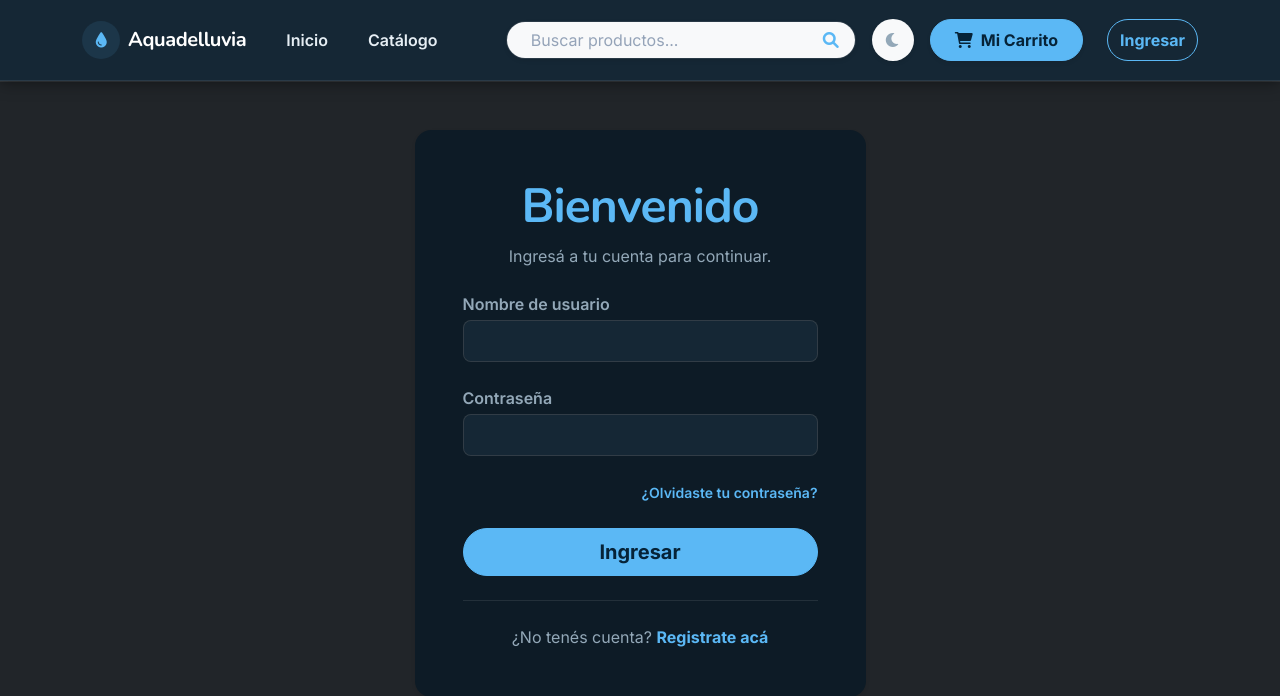
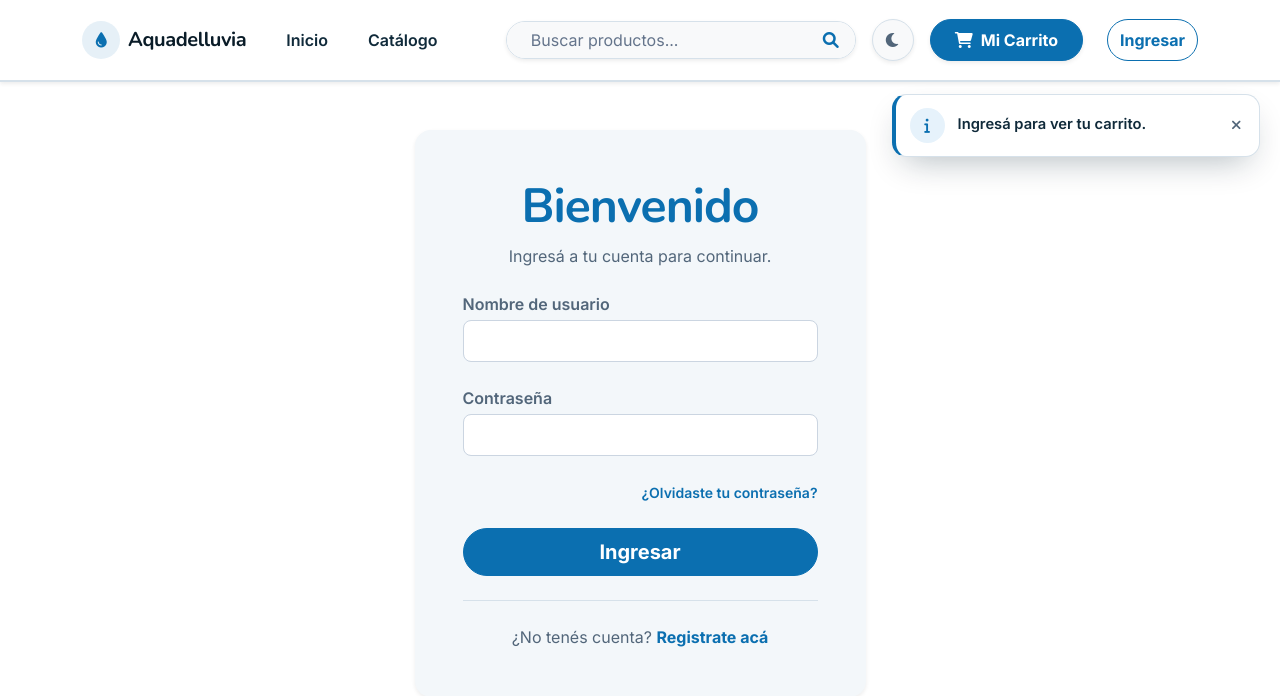
Before and after one commit to fiorellaailenfioravanti-eng/distribuidora-3.0, a Django app: page /auth/ingresar/?next=/carrito/ in a window 1280 px wide. Shown: the top 696 px of the page. Run offline with Django 5.2, Linux system fonts and the light colour scheme; some libraries are stand-ins or nearby versions.

Commit message:
fix(ui): avisos apilados, popups rediseñados, tema claro sin destello y login del personal
- Cada mensaje es su propio aviso (ícono, color, cierre y barra de tiempo)
  debajo del encabezado; sin la franja gris de fondo de SweetAlert
- Ventanas de error/advertencia/confirmación con ícono propio y botón
  'Sí, eliminar' en rojo para borrados
- Tema claro por defecto; el oscuro elegido se aplica en el <head> antes
  de dibujar (sin destello). btn-light oscuro también en la tienda
- Login: el aviso del carrito sólo al mostrar el formulario; el personal
  no es enviado a páginas de clientes (carrito, checkout)

Co-Authored-By: Claude Opus 5.5 <noreply@anthropic.com>

```diff
--- a/apps/autenticacion/views.py
+++ b/apps/autenticacion/views.py
@@ -7,6 +7,10 @@ from django.utils.http import url_has_allowed_host_and_scheme
 from apps.permisos.roles import es_personal_interno
 from apps.permisos.views import destino_personal
 from .forms import RegistroUsuarioForm, IngresarUsuarioForm
+
+
+# Páginas de la tienda que sólo usan los clientes.
+_SOLO_CLIENTES = ('/carrito', '/pedidos/checkout', '/pedidos/confirmar', '/pedidos/mis-pedidos', '/clientes/mi-perfil')
 
 
 def _ya_ingresado(request):
@@ -38,7 +42,7 @@ def ingresar_usuario(request):
     if (ya := _ya_ingresado(request)) is not None:
         return ya
     next_url = request.GET.get('next')
-    if next_url and 'carrito' in next_url:
+    if request.method == 'GET' and next_url and 'carrito' in next_url:
         messages.info(request, "Ingresá para ver tu carrito.")
     if request.method == 'POST':
         form = IngresarUsuarioForm(request.POST)
@@ -50,6 +54,8 @@ def ingresar_usuario(request):
                 login(request, user)
                 messages.success(request, 'Ingreso exitoso.')
                 destino = request.POST.get('next') or next_url
+                if destino and es_personal_interno(user) and destino.startswith(_SOLO_CLIENTES):
+                    destino = None  # el personal no compra: va a su panel
                 if destino and url_has_allowed_host_and_scheme(
                     destino, allowed_hosts={request.get_host()}, require_https=request.is_secure()
                 ):
--- a/static/js/main.js
+++ b/static/js/main.js
@@ -1,13 +1,10 @@
-//funcion para cambiar el tema de bootstrap segun la preferencia del usuario
+// Botón de tema claro/oscuro: guarda la elección del usuario.
 document.addEventListener("DOMContentLoaded", function () {
     const btns = document.querySelectorAll(".toggle-theme-btn");
     const html = document.documentElement;
 
-    // Recuperar el tema guardado en localStorage al cargar la página
-    const savedTheme = localStorage.getItem("theme");
-    if (savedTheme) {
-        html.setAttribute("data-bs-theme", savedTheme);
-    }
+    // El tema guardado ya lo aplica un script en el <head> de las plantillas base
+    // (antes de dibujar la página, para que no destelle).
 
     btns.forEach(btn => {
         btn.addEventListener("click", function () {
--- a/static/js/popups.js
+++ b/static/js/popups.js
@@ -20,28 +20,85 @@
     const ICONOS = { success: 'success', error: 'error', warning: 'warning', info: 'info', debug: 'info' };
     const TITULOS = { success: 'Listo', error: 'Hubo un problema', warning: 'Atención', info: 'Información' };
 
-    const popup = Swal.mixin({
-        customClass: {
-            popup: 'aq-popup',
-            confirmButton: 'btn btn-primary rounded-pill px-4 mx-1',
-            cancelButton: 'btn btn-light rounded-pill px-4 mx-1',
-        },
-        buttonsStyling: false,
-        confirmButtonText: 'Entendido',
-    });
+    // Íconos propios (Font Awesome) en lugar de los dibujos animados de SweetAlert.
+    const ICONO_FA = {
+        success: 'fa-check', error: 'fa-xmark', warning: 'fa-exclamation',
+        info: 'fa-info', question: 'fa-question',
+    };
+    const iconoHtml = (tipo) => '<i class="fa-solid ' + (ICONO_FA[tipo] || ICONO_FA.info) + '"></i>';
 
-    const aviso = Swal.mixin({
-        toast: true,
-        position: 'top-end',
-        showConfirmButton: false,
-        timer: 4500,
-        timerProgressBar: true,
-        customClass: { popup: 'aq-popup aq-toast' },
-        didOpen: (t) => {
-            t.addEventListener('mouseenter', Swal.stopTimer);
-            t.addEventListener('mouseleave', Swal.resumeTimer);
-        },
-    });
+    /** Ventana modal (errores, advertencias, confirmaciones). */
+    function ventana(opciones) {
+        const tipo = opciones.icon || 'info';
+        const peligro = opciones.peligro;
+        delete opciones.peligro;
+        return Swal.fire(Object.assign({
+            iconHtml: iconoHtml(tipo),
+            buttonsStyling: false,
+            confirmButtonText: 'Entendido',
+            showClass: { popup: 'aq-entrar' },
+            hideClass: { popup: 'aq-salir' },
+            customClass: {
+                popup: 'aq-popup aq-tipo-' + tipo,
+                icon: 'aq-icono',
+                confirmButton: 'btn ' + (peligro ? 'btn-danger' : 'btn-primary') + ' rounded-pill px-4 mx-1',
+                cancelButton: 'btn btn-light rounded-pill px-4 mx-1',
+                actions: 'aq-acciones',
+            },
+        }, opciones));
+    }
+
+    // Los avisos salen justo debajo del encabezado visible (su alto cambia con el ancho de pantalla).
+    function actualizarTope() {
+        const encabezado = document.querySelector('header, .top-header, nav.navbar');
+        const borde = encabezado ? encabezado.getBoundingClientRect().bottom : 0;
+        document.documentElement.style.setProperty('--aq-tope', Math.max(12, Math.round(borde) + 12) + 'px');
+    }
+    window.addEventListener('scroll', actualizarTope, { passive: true });
+    window.addEventListener('resize', actualizarTope);
+
+    /**
+     * Aviso flotante (éxito, información): cada mensaje es su propia tarjeta,
+     * apiladas debajo del encabezado. Se cierra sola (pausa al pasar el mouse)
+     * o con la X. No usa SweetAlert: así varios avisos conviven sin taparse.
+     */
+    const DURACION_AVISO = 5000;
+    function contenedorAvisos() {
+        let c = document.getElementById('aq-avisos');
+        if (!c) {
+            c = document.createElement('div');
+            c.id = 'aq-avisos';
+            c.setAttribute('aria-live', 'polite');
+            document.body.appendChild(c);
+        }
+        return c;
+    }
+    function cerrarAviso(aviso) {
+        if (aviso.dataset.cerrando) return;
+        aviso.dataset.cerrando = '1';
+        aviso.classList.add('aq-aviso--saliendo');
+        setTimeout(() => aviso.remove(), 200);
+    }
+    function avisar(opciones) {
+        const tipo = opciones.icon || 'info';
+        actualizarTope();
+        const aviso = document.createElement('div');
+        aviso.className = 'aq-aviso aq-tipo-' + tipo;
+        aviso.setAttribute('role', tipo === 'error' ? 'alert' : 'status');
+        aviso.innerHTML =
+            '<span class="aq-aviso-icono">' + iconoHtml(tipo) + '</span>' +
+            '<div class="aq-aviso-texto">' + (opciones.html || escapar(opciones.title || '')) + '</div>' +
+            '<button type="button" class="aq-aviso-cerrar" aria-label="Cerrar"><i class="fa-solid fa-xmark"></i></button>' +
+            '<span class="aq-aviso-barra" style="animation-duration:' + DURACION_AVISO + 'ms"></span>';
+        aviso.querySelector('.aq-aviso-cerrar').addEventListener('click', () => cerrarAviso(aviso));
+        aviso.querySelector('.aq-aviso-barra').addEventListener('animationend', () => cerrarAviso(aviso));
+        const contenedor = contenedorAvisos();
+        contenedor.appendChild(aviso);
+        // Como máximo 4 a la vez: el más viejo se va.
+        const avisos = contenedor.querySelectorAll('.aq-aviso:not(.aq-aviso--saliendo)');
+        if (avisos.length > 4) cerrarAviso(avisos[0]);
+        return Promise.resolve();
+    }
 
     function escapar(texto) {
         const div = document.createElement('div');
@@ -55,10 +112,10 @@
 
     // Exponer para usar desde otros scripts: AqPopup.exito('...'), AqPopup.error('...').
     window.AqPopup = {
-        exito: (texto) => aviso.fire({ icon: 'success', title: texto }),
-        info: (texto) => aviso.fire({ icon: 'info', title: texto }),
-        advertencia: (texto) => popup.fire({ icon: 'warning', title: TITULOS.warning, text: texto }),
-        error: (texto) => popup.fire({ icon: 'error', title: TITULOS.error, text: texto }),
+        exito: (texto) => avisar({ icon: 'success', title: texto }),
+        info: (texto) => avisar({ icon: 'info', title: texto }),
+        advertencia: (texto) => ventana({ icon: 'warning', title: TITULOS.warning, text: texto }),
+        error: (texto) => ventana({ icon: 'error', title: TITULOS.error, text: texto }),
     };
 
     // ── 1. Mensajes de Django ──────────────────────────────────────────
@@ -69,11 +126,8 @@
     }
 
     function mostrarAvisos(leves) {
-        if (!leves.length) return;
-        const nivel = leves.some((m) => /success/.test(m.nivel)) ? 'success' : 'info';
-        const textos = leves.map((m) => escapar(m.texto));
-        aviso.fire({ icon: ICONOS[nivel], title: textos.length > 1 ? '' : textos[0],
-                     html: textos.length > 1 ? listaHtml(textos) : undefined });
+        // Uno por mensaje, cada uno con su tipo, con un pequeño escalonado.
+        leves.forEach((m, i) => setTimeout(() => avisar({ icon: ICONOS[m.nivel] || 'info', title: m.texto }), i * 120));
     }
 
     /* Un solo popup para los mensajes graves y los errores de campo;
@@ -89,7 +143,7 @@
 
         const nivel = errores.length || graves.some((m) => /error/.test(m.nivel)) ? 'error' : 'warning';
         const items = graves.map((m) => escapar(m.texto)).concat(errores);
-        popup.fire({
+        ventana({
             icon: ICONOS[nivel],
             title: errores.length ? 'Revisá los datos ingresados' : TITULOS[nivel],
             html: items.length > 1 ? listaHtml(items) : items[0],
@@ -171,7 +225,7 @@
                 items.push('<strong>' + escapar(etiquetaDe(campo)) + ':</strong> ' + escapar(mensajeDe(campo)));
             }
         });
-        popup.fire({ icon: 'error', title: 'Faltan datos o hay campos inválidos', html: listaHtml(items) })
+        ventana({ icon: 'error', title: 'Faltan datos o hay campos inválidos', html: listaHtml(items) })
             .then(() => { const p = form.querySelector('.is-invalid'); if (p) p.focus(); });
     }
 
@@ -223,18 +277,14 @@
 
     // ── 4. Confirmaciones ──────────────────────────────────────────────
     function confirmar(mensaje, peligro) {
-        return popup.fire({
+        return ventana({
             icon: peligro ? 'warning' : 'question',
+            peligro: peligro,
             title: mensaje,
             showCancelButton: true,
-            confirmButtonText: 'Sí, continuar',
+            confirmButtonText: peligro ? 'Sí, eliminar' : 'Sí, continuar',
             cancelButtonText: 'Cancelar',
             reverseButtons: true,
-            customClass: {
-                popup: 'aq-popup',
-                confirmButton: 'btn ' + (peligro ? 'btn-danger' : 'btn-primary') + ' rounded-pill px-4 mx-1',
-                cancelButton: 'btn btn-light rounded-pill px-4 mx-1',
-            },
         }).then((r) => r.isConfirmed);
     }
 
--- a/static/style/paleta.css
+++ b/static/style/paleta.css
@@ -201,29 +201,138 @@
     color: var(--aq-sobre-primario) !important;
 }
 
-/* ── Popups (SweetAlert2) ── */
+/* ── Popups (SweetAlert2) ──
+   Color de cada tipo en --aq-tipo / --aq-tipo-suave; el resto del diseño es común. */
+.aq-tipo-success  { --aq-tipo: var(--aq-exito);       --aq-tipo-suave: var(--bs-success-bg-subtle); }
+.aq-tipo-error    { --aq-tipo: var(--aq-peligro);     --aq-tipo-suave: var(--bs-danger-bg-subtle); }
+.aq-tipo-warning  { --aq-tipo: var(--aq-otono);       --aq-tipo-suave: var(--bs-warning-bg-subtle); }
+.aq-tipo-info,
+.aq-tipo-question { --aq-tipo: var(--aq-agua);        --aq-tipo-suave: var(--aq-agua-suave); }
+
 .aq-popup {
     background: var(--bg-surface) !important;
     color: var(--text-main) !important;
     border: 1px solid var(--aq-borde);
-    border-radius: 1rem !important;
+    border-radius: 1.25rem !important;
+    box-shadow: 0 24px 60px -12px rgba(6, 30, 48, 0.35);
     font-family: var(--font-body, 'Inter', sans-serif);
+    padding: 1.75rem 1.5rem 1.5rem !important;
 }
-.aq-popup .swal2-title { color: var(--text-main); font-family: var(--font-heading, 'Nunito', sans-serif); font-size: 1.35rem; }
-.aq-popup .swal2-html-container { color: var(--text-muted); font-size: 0.98rem; }
-.aq-popup.aq-toast .swal2-title { font-size: 0.95rem; font-weight: 600; color: var(--text-main); }
-.aq-popup .swal2-timer-progress-bar { background: var(--aq-agua); }
-.aq-popup-lista { text-align: left; margin: 0.5rem 0 0; padding-left: 1.1rem; }
-.aq-popup-lista li { margin-bottom: 0.35rem; }
+.aq-popup .swal2-title {
+    color: var(--text-main);
+    font-family: var(--font-heading, 'Nunito', sans-serif);
+    font-size: 1.3rem;
+    font-weight: 800;
+    padding: 0.25rem 0.5rem 0;
+}
+.aq-popup .swal2-html-container { color: var(--text-muted); font-size: 0.95rem; margin: 0.6rem 0.5rem 0; }
+.aq-popup .aq-acciones { margin-top: 1.4rem; gap: 0.25rem; }
+
+/* Ícono: círculo suave con el color del tipo (sin animaciones de SweetAlert). */
+.aq-popup .swal2-icon.aq-icono {
+    width: 3.75rem; height: 3.75rem;
+    margin: 0.25rem auto 0.75rem;
+    border: 0 !important;
+    border-radius: 50%;
+    background: var(--aq-tipo-suave);
+    color: var(--aq-tipo) !important;
+    box-shadow: 0 0 0 8px color-mix(in srgb, var(--aq-tipo-suave) 45%, transparent);
+}
+.aq-popup .swal2-icon.aq-icono .swal2-icon-content { font-size: 1.6rem; }
+
+/* Lista de errores de campos */
+.aq-popup-lista {
+    text-align: left; list-style: none;
+    margin: 0.5rem 0 0; padding: 0.75rem 1rem;
+    background: var(--bg-surface-2); border-radius: 0.75rem;
+}
+.aq-popup-lista li { padding: 0.3rem 0 0.3rem 1.1rem; position: relative; }
+.aq-popup-lista li::before {
+    content: ''; position: absolute; left: 0; top: 0.75rem;
+    width: 6px; height: 6px; border-radius: 50%; background: var(--aq-tipo, var(--aq-peligro));
+}
 .aq-popup-lista strong { color: var(--text-main); }
-.swal2-icon.swal2-success { border-color: var(--aq-exito) !important; color: var(--aq-exito) !important; }
-.swal2-icon.swal2-success [class^='swal2-success-line'] { background-color: var(--aq-exito) !important; }
-.swal2-icon.swal2-success .swal2-success-ring { border-color: rgba(var(--bs-success-rgb), 0.3) !important; }
-.swal2-icon.swal2-error { border-color: var(--aq-peligro) !important; }
-.swal2-icon.swal2-error [class^='swal2-x-mark-line'] { background-color: var(--aq-peligro) !important; }
-.swal2-icon.swal2-warning { border-color: var(--aq-otono) !important; color: var(--aq-otono) !important; }
-.swal2-icon.swal2-info, .swal2-icon.swal2-question { border-color: var(--aq-agua) !important; color: var(--aq-agua) !important; }
-.swal2-container.swal2-backdrop-show { background: rgba(6, 20, 30, 0.55) !important; }
+
+/* Fondo detrás de las ventanas (nunca detrás de los avisos) */
+.swal2-container.swal2-backdrop-show {
+    background: rgba(6, 20, 30, 0.45) !important;
+    backdrop-filter: blur(2px);
+}
+
+/* Avisos flotantes apilados (éxito / información) */
+#aq-avisos {
+    position: fixed;
+    top: var(--aq-tope, 5.5rem);
+    right: 1.25rem;
+    z-index: 1090;
+    display: flex;
+    flex-direction: column;
+    gap: 0.6rem;
+    width: min(23rem, calc(100vw - 1.5rem));
+    pointer-events: none;
+}
+.aq-aviso {
+    pointer-events: auto;
+    position: relative;
+    overflow: hidden;
+    display: flex;
+    align-items: center;
+    gap: 0.8rem;
+    padding: 0.8rem 2.6rem 0.8rem 0.85rem;
+    background: var(--bg-surface);
+    color: var(--text-main);
+    border: 1px solid var(--aq-borde);
+    border-left: 4px solid var(--aq-tipo);
+    border-radius: 0.9rem;
+    box-shadow: 0 14px 34px -12px rgba(6, 30, 48, 0.32);
+    font-family: var(--font-body, 'Inter', sans-serif);
+    animation: aqAvisoEntrar 0.25s ease-out;
+}
+.aq-aviso--saliendo { animation: aqAvisoSalir 0.2s ease-in forwards; }
+.aq-aviso-icono {
+    flex: 0 0 2.2rem;
+    width: 2.2rem; height: 2.2rem;
+    display: inline-flex; align-items: center; justify-content: center;
+    border-radius: 50%;
+    background: var(--aq-tipo-suave);
+    color: var(--aq-tipo);
+    font-size: 0.95rem;
+}
+.aq-aviso-texto { font-size: 0.92rem; font-weight: 600; line-height: 1.35; }
+.aq-aviso-cerrar {
+    position: absolute; top: 50%; right: 0.55rem; transform: translateY(-50%);
+    width: 1.75rem; height: 1.75rem;
+    border: 0; border-radius: 50%;
+    background: transparent; color: var(--text-muted);
+    font-size: 0.85rem; line-height: 1;
+}
+.aq-aviso-cerrar:hover { background: var(--bg-surface-2); color: var(--text-main); }
+.aq-aviso-barra {
+    position: absolute; left: 0; bottom: 0; height: 3px; width: 100%;
+    background: var(--aq-tipo); opacity: 0.45;
+    transform-origin: left;
+    animation: aqAvisoTiempo linear forwards;
+}
+.aq-aviso:hover .aq-aviso-barra { animation-play-state: paused; }
+
+@keyframes aqAvisoEntrar { from { opacity: 0; transform: translateX(24px); } to { opacity: 1; transform: none; } }
+@keyframes aqAvisoSalir { to { opacity: 0; transform: translateX(24px); } }
+@keyframes aqAvisoTiempo { from { transform: scaleX(1); } to { transform: scaleX(0); } }
+@media (prefers-reduced-motion: reduce) {
+    .aq-aviso, .aq-aviso--saliendo { animation: none; }
+}
+@media (max-width: 575.98px) {
+    #aq-avisos { right: 0.75rem; left: 0.75rem; width: auto; }
+}
+
+/* Animaciones suaves */
+@keyframes aqEntrar { from { opacity: 0; transform: translateY(8px) scale(0.97); } to { opacity: 1; transform: none; } }
+@keyframes aqSalir  { to { opacity: 0; transform: scale(0.97); } }
+.aq-entrar { animation: aqEntrar 0.22s ease-out; }
+.aq-salir { animation: aqSalir 0.15s ease-in forwards; }
+@media (prefers-reduced-motion: reduce) {
+    .aq-entrar, .aq-salir { animation: none; }
+}
 
 /* ── Ícono circular de pantallas simples (recuperar contraseña, etc.) ── */
 .icono-circulo {
@@ -244,3 +353,15 @@
     --bs-table-border-color: var(--aq-borde);
 }
 .table { --bs-table-bg: transparent; --bs-table-hover-bg: var(--aq-agua-suave); }
+
+/* ── Botón claro en modo oscuro (tienda y panel) ── */
+[data-bs-theme="dark"] .btn-light {
+    --bs-btn-bg: rgba(255, 255, 255, 0.08);
+    --bs-btn-border-color: transparent;
+    --bs-btn-color: var(--text-main);
+    --bs-btn-hover-bg: rgba(255, 255, 255, 0.14);
+    --bs-btn-hover-border-color: transparent;
+    --bs-btn-hover-color: #FFFFFF;
+    --bs-btn-active-bg: rgba(255, 255, 255, 0.18);
+    --bs-btn-active-color: #FFFFFF;
+}
--- a/templates/base_tienda.html
+++ b/templates/base_tienda.html
@@ -1,7 +1,12 @@
 {% load static %}
 <!DOCTYPE html>
-<html lang="es" data-bs-theme="dark">
+<html lang="es" data-bs-theme="light">
 <head>
+    <script>
+        /* Tema antes de dibujar la página (evita el destello): claro por defecto,
+           oscuro sólo si el usuario lo eligió con el botón de la luna. */
+        try { if (localStorage.getItem('theme') === 'dark') document.documentElement.setAttribute('data-bs-theme', 'dark'); } catch (e) {}
+    </script>
     <meta charset="UTF-8">
     <meta name="viewport" content="width=device-width, initial-scale=1.0">
     <link href="https://cdn.jsdelivr.net/npm/bootstrap@5.3.8/dist/css/bootstrap.min.css" rel="stylesheet" integrity="sha384-sRIl4kxILFvY47J16cr9ZwB07vP4J8+LH7qKQnuqkuIAvNWLzeN8tE5YBujZqJLB" crossorigin="anonymous">
@@ -12,7 +17,7 @@
     <!-- Estilo Global Aquadelluvia (Tienda) -->
     <link rel="stylesheet" href="{% static 'style/aquadelluvia.css' %}?v=7">
     <link rel="stylesheet" href="{% static 'style/productos.css' %}?v=7">
-    <link rel="stylesheet" href="{% static 'style/paleta.css' %}?v=2">
+    <link rel="stylesheet" href="{% static 'style/paleta.css' %}?v=6">
     <link rel="stylesheet" href="https://cdnjs.cloudflare.com/ajax/libs/font-awesome/6.0.0/css/all.min.css">
     <title>{% block title %}{% endblock %}</title>
     <style>
@@ -186,6 +191,6 @@
     </footer>
 
     {% include 'includes/popups.html' %}
-    <script src="{% static 'js/main.js' %}"></script>
+    <script src="{% static 'js/main.js' %}?v=2"></script>
 </body>
 </html>
--- a/templates/includes/popups.html
+++ b/templates/includes/popups.html
@@ -7,4 +7,4 @@ formularios y confirmaciones. La lógica vive en static/js/popups.js.
 <script id="mensajes-django" type="application/json">[{% for message in messages %}{"nivel": "{{ message.tags|escapejs }}", "texto": "{{ message|escapejs }}"}{% if not forloop.last %},{% endif %}{% endfor %}]</script>
 {% endif %}
 <script src="https://cdn.jsdelivr.net/npm/sweetalert2@11.14.5/dist/sweetalert2.all.min.js"></script>
-<script src="{% static 'js/popups.js' %}?v=4"></script>
+<script src="{% static 'js/popups.js' %}?v=7"></script>
```
Also changed, not shown: apps/autenticacion/tests.py (+10 -0 lines), templates/base_dashboard.html (+8 -3 lines).
